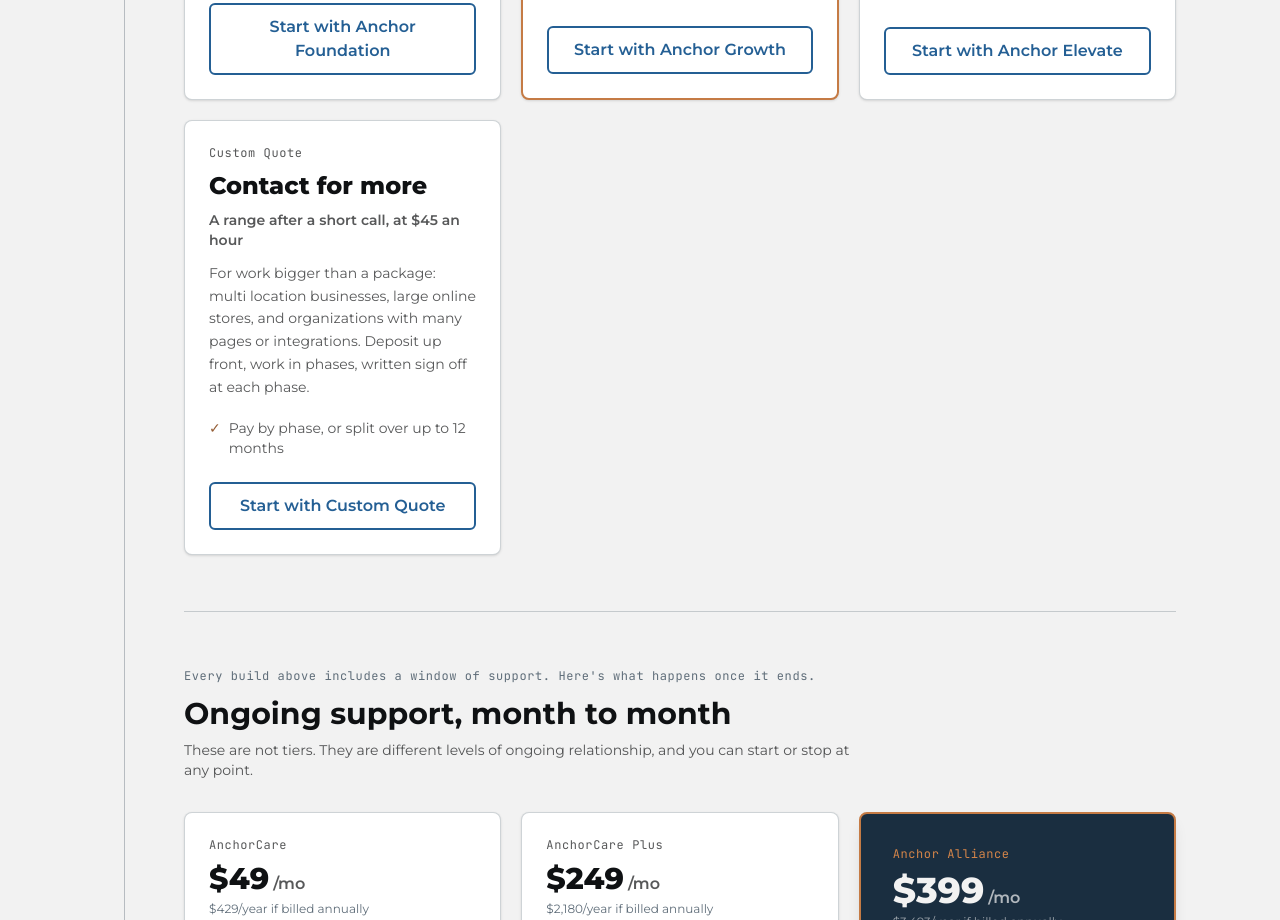
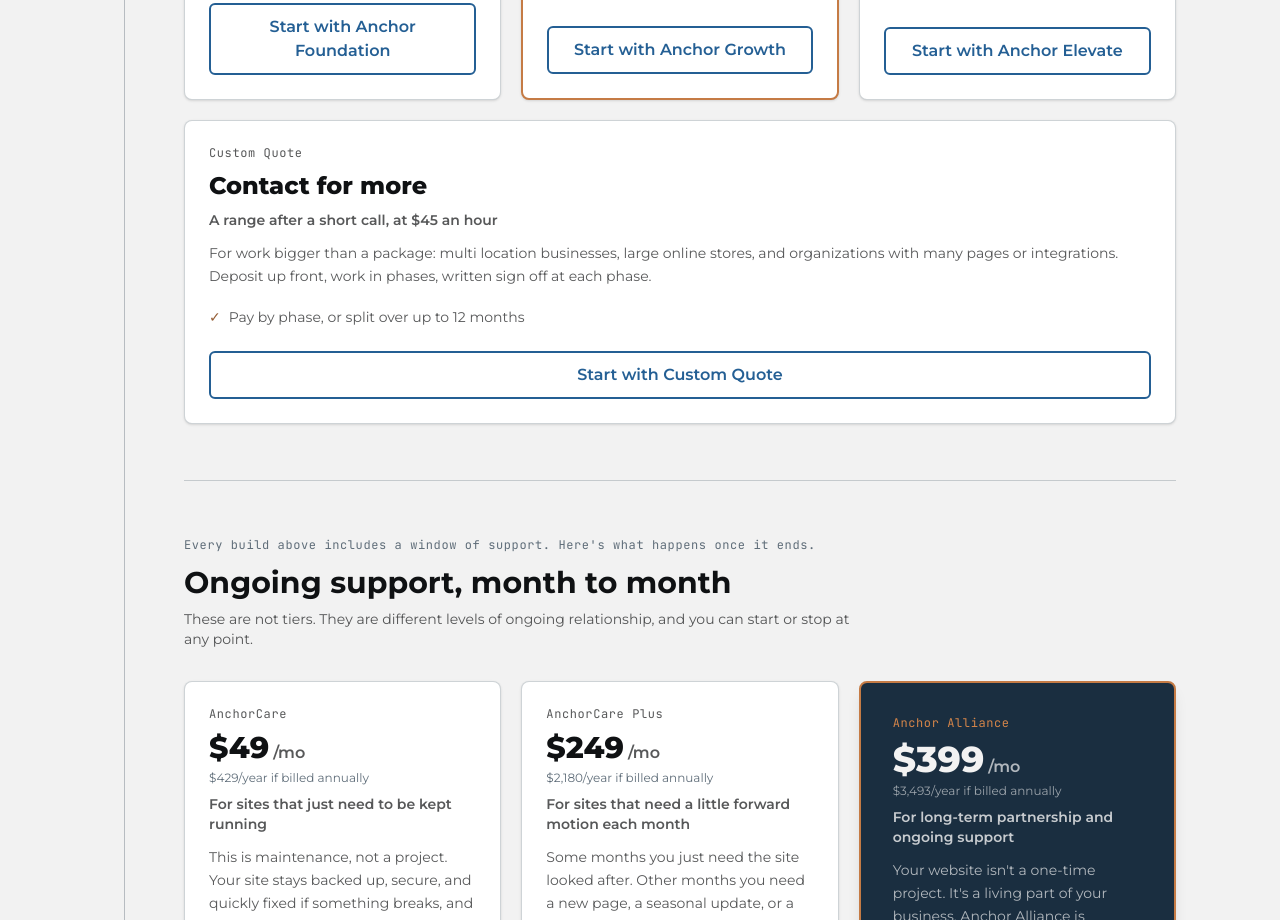
Before and after one commit to jboe26/AnchorTechInnovations_nextjs, a Next.js app in the folder anchortech-nextjs/: page /pricing in a window 1280 px wide. Shown: the part 1160-2080 px from the top of the page. Built offline with nearby package versions, Linux system fonts and the light colour scheme.

Commit message:
Pricing update Nov 6 2026: anchortech-nextjs/components/home/PricingContent.tsx

```diff
--- a/anchortech-nextjs/components/home/PricingContent.tsx
+++ b/anchortech-nextjs/components/home/PricingContent.tsx
@@ -10,10 +10,16 @@ export default function PricingContent() {
       </h2>
 
       <div className="mt-10 grid gap-5 sm:grid-cols-2 lg:grid-cols-3">
-        {tiers.map((tier) => (
+        {tiers.slice(0, 3).map((tier) => (
           <PricingCard key={tier.title} {...tier} />
         ))}
       </div>
+
+      {tiers.slice(3).map((tier) => (
+        <div key={tier.title} className="mt-5">
+          <PricingCard {...tier} />
+        </div>
+      ))}
 
       <div className="mt-14 border-t border-muted/30 pt-14">
         <p className="font-mono text-xs tracking-wider text-muted">
```
